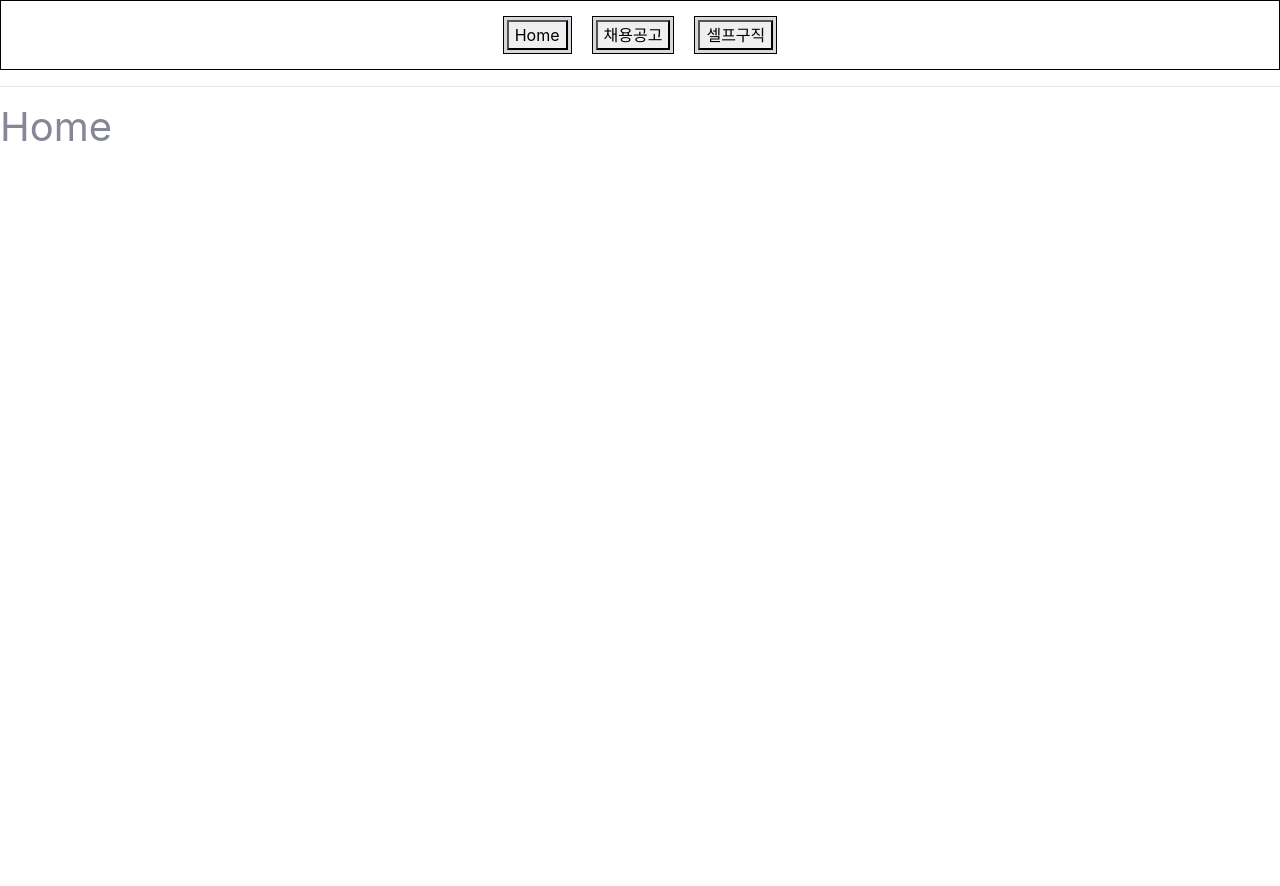
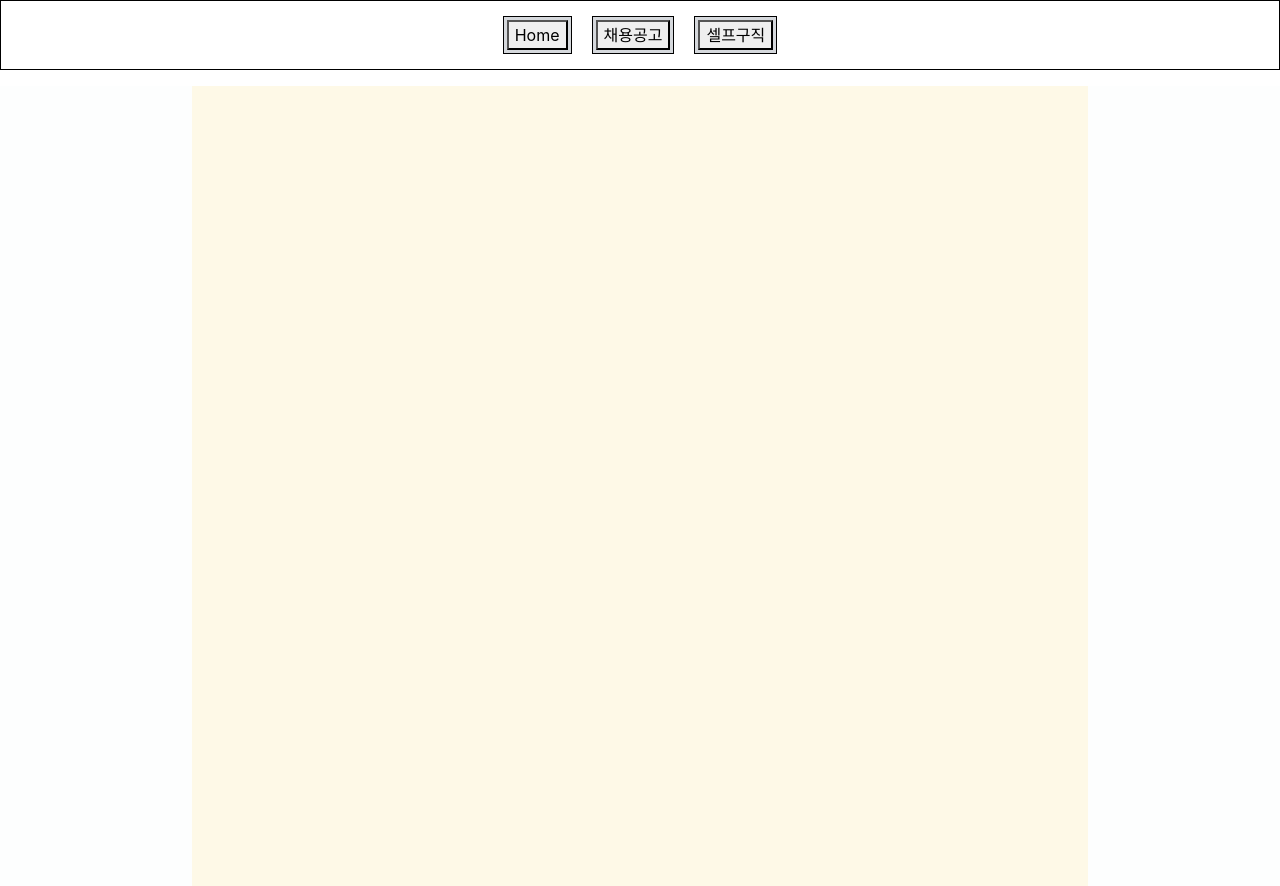
Before and after one commit to dragonsuperf/job-spider, a React app in the folder frontend/: page / in a window 1280 px wide. Before the commit the page ends 800 px from the top, so only its background shows below. Built offline with nearby package versions, Linux system fonts and the light colour scheme.

Commit message:
styled-component 적용

```diff
--- a/frontend/public/App.css
+++ b/frontend/public/App.css
@@ -1,8 +1,3 @@
-.content_area {
-    border: 1px solid blue;
-    height: 100vh;
+body > * {
+    all: unset;
 }
-
-.title {
-    color: red;
-}
--- a/frontend/src/App.js
+++ b/frontend/src/App.js
@@ -1,5 +1,5 @@
 import React, { useState, useEffect } from "react";
-import TopNavbar from "./layouts/navbar";
+// import TopNavbar from "./layouts/navbar";
 import { Container, Button } from "reactstrap";
 import { BrowserRouter, Route, Link, Switch } from "react-router-dom";
 import Router from "./routes/route";
@@ -7,6 +7,8 @@ import styled from "styled-components";
 import Recruit from "./pages/recruit";
 import Introduce from "./pages/introduce";
 import Home from "./pages/home";
+import NavButton from './components/navButton'
+import ContentContainer from './components/contents/contentContainer'
 
 const StyledNavItem = styled.li`
   display: inline;
@@ -54,8 +56,8 @@ const RoutedContent = () => {
     <>
       <Switch>
         <Route exact path="/" component={Home} />
-        <Route exact path="/recruit" component={Recruit} />
-        <Route exact path="/introduce" component={Introduce} />
+        <Route path="/recruit" component={Recruit} />
+        <Route path="/introduce" component={Introduce} />
       </Switch>
     </>
   );
@@ -63,15 +65,11 @@ const RoutedContent = () => {
 
 export const App = (props) => {
   const [content, setContent] = useState(Home);
-//   useEffect( () => {
-
-//   })
 
   return (
     <>
       <BrowserRouter>
         <Navbar></Navbar>
-        <hr />
         <div>
           <RoutedContent component={content}/>
         </div>
--- /dev/null
+++ b/frontend/src/components/containers/container.js
@@ -0,0 +1,19 @@
+import React, { useState } from 'react'
+import { Container, ContentArea  } from "../../styles/pageStyle";
+
+
+export const ContenArea = (props) => {
+    return (
+        <ContentArea bgColor='black'></ContentArea>
+    )
+}
+
+export const StyleContainer = (props) => {
+
+    // const [bgColor, setBgColor] = useState(props.bgColor)
+    return (
+        <Container >
+            <ContentArea ></ContentArea>
+        </Container>
+    )
+}
--- /dev/null
+++ b/frontend/src/components/contents/contentContainer.js
@@ -0,0 +1,22 @@
+import React from 'react'
+import styled from 'styled-components'
+
+
+const Style = styled.div`
+    background-color: #f1f1f1;
+    paddingt: 20px 50px 20px 50px;
+
+`
+
+
+const ContentContainer = (props) => {
+    return (
+        <>
+            <Style>
+                <h1>{props.content}</h1>
+            </Style>
+        </>
+    )
+}
+
+export default ContentContainer
--- /dev/null
+++ b/frontend/src/components/navButton.js
@@ -0,0 +1,20 @@
+import React from 'react'
+import styled from 'styled-components'
+
+const Style = styled.button`
+    color: white;
+    background-color: '#F39C12';
+    &:hover {
+        background-color: #F5B041;
+    }
+`
+
+const NavButton = (props) => {
+    return (
+        <Style>{props.name}</Style>
+    )
+}
+
+
+
+export default NavButton
--- a/frontend/src/pages/home.js
+++ b/frontend/src/pages/home.js
@@ -1,11 +1,18 @@
-import React from 'react'
+import React from "react";
+import styled from "styled-components";
+// import { Container, ContentArea } from "../styles/pageStyle";
+import { StyleContainer }  from '../components/containers/container'
 
-const Home = () => {
-    return (
-        <div>
-            <h1>Home</h1>
-        </div>
-    )
-}
+const H1 = styled.h1`
+    color: black;
+`
 
-export default Home
+const Home = (props) => {
+  return (
+    <StyleContainer>
+        <H1>This is Home</H1>
+    </StyleContainer>
+  );
+};
+
+export default Home;
--- /dev/null
+++ b/frontend/src/styles/pageStyle.js
@@ -0,0 +1,21 @@
+import styled from 'styled-components'
+import React, { Component } from 'react';
+
+export const Container = styled.div`
+    background: ${props => props.bgColor || '#FDFEFE '};
+    padding: 0px;
+    display: flex;
+    justify-content: center;
+    align-items: center;
+    position: absolute;
+    width: 100%;
+    height: 100%;
+`
+
+export const ContentArea = styled(Container)`
+    &&& {
+        background: #FEF9E7;
+        margin: 0px 15% 0px 15%;
+        position: static;
+    }
+`
--- a/frontend/webpack.config.js
+++ b/frontend/webpack.config.js
@@ -28,8 +28,11 @@ module.exports = {
         ]
     },
     devServer: {
+        inline: true,
         host: '0.0.0.0',
         port: 3000,
+        historyApiFallback: true,
+        contentBase: './',
     },
     plugins: [
         new CleanWebpackPlugin(),
```
Also changed, not shown: frontend/src/layouts/navbar.js (+0 -15 lines), frontend/src/components/contents/presentation.js (added).
